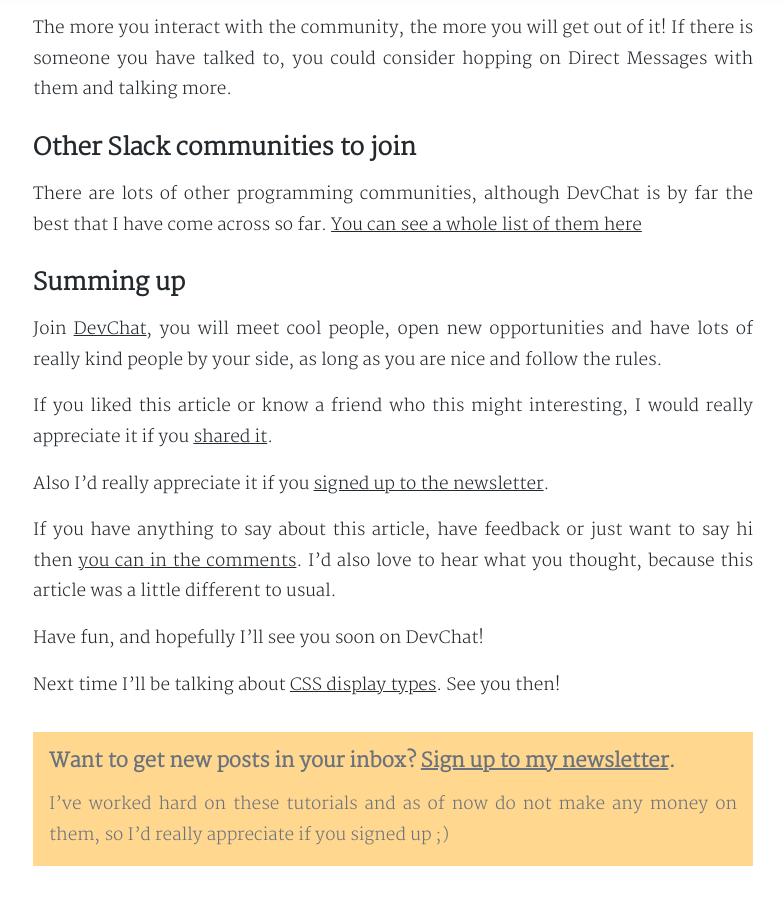
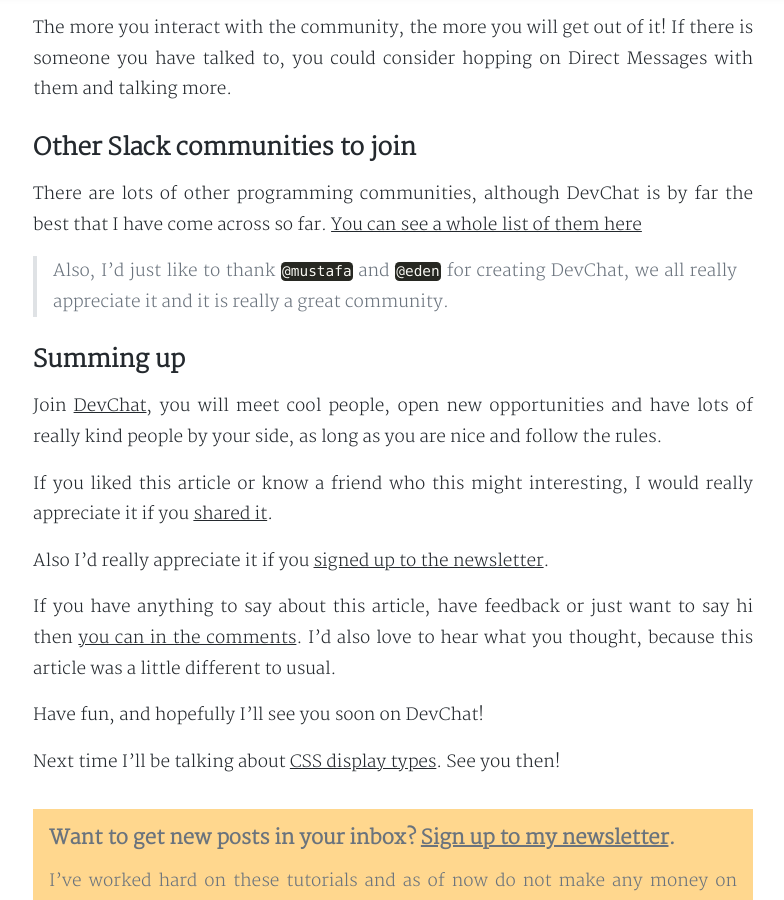
Before and after one commit to Booligoosh/codetheweb.blog, a Jekyll site: the page built from _posts/2017-11-24-devchat.md, in a window 1280 px wide and 900 px high, scrolled down 6925 px. Shown: the whole window, without its empty margins (247-1031 px from the left). Built offline with Jekyll 4.4.1, drawn with Linux system fonts in a browser that asks for light colours; nearby versions of some CDN libraries; some web fonts are replaced; comment, search, counter and statistics services are not loaded; a style sheet for code colours, icons or effects is not loaded.

Commit message:
Added thanks for @mustafa and @eden

```diff
--- a/_posts/2017-11-24-devchat.md
+++ b/_posts/2017-11-24-devchat.md
@@ -120,6 +120,8 @@
 ## Other Slack communities to join
 There are lots of other programming communities, although DevChat is by far the best that I have come across so far. [You can see a whole list of them here][more-communities]
 
+> Also, I'd just like to thank `@mustafa` and `@eden` for creating DevChat, we all really appreciate it and it is really a great community.
+
 ## Summing up
 Join [DevChat][devchat-website], you will meet cool people, open new opportunities and have lots of really kind people by your side, as long as you are nice and follow the rules.
 
```
